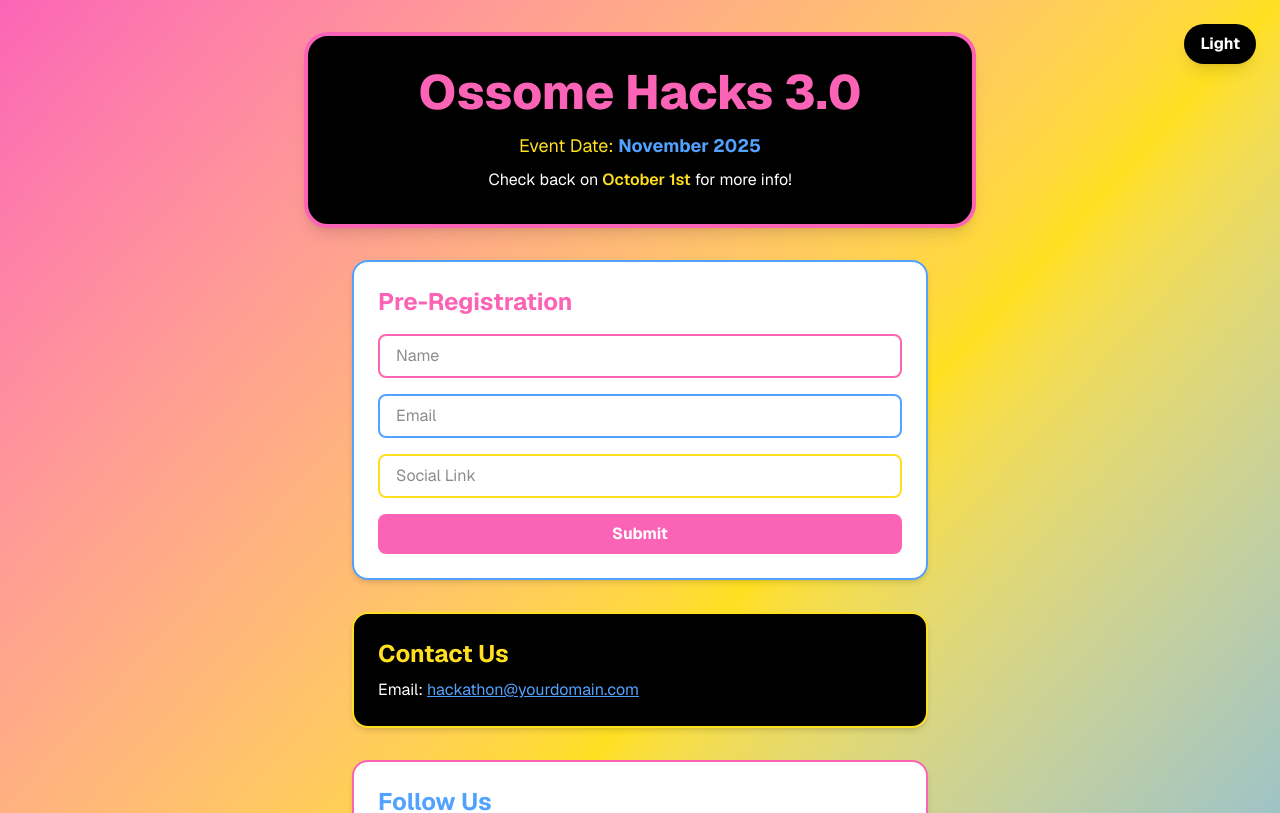
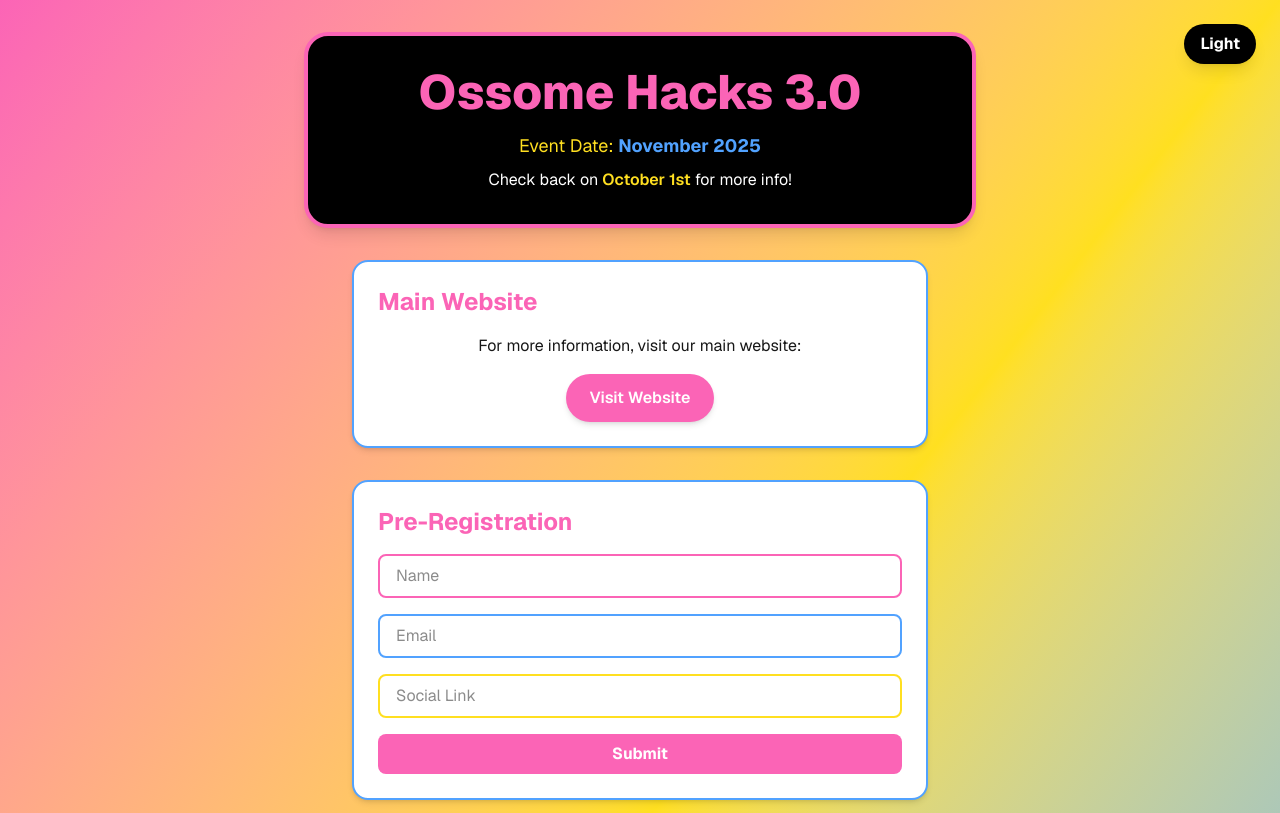
Before and after one commit to Yash-Bharuntia/Placeholder-OS3.0, a Next.js app: page / in a window 1280 px wide. Shown: the top 813 px of the page. Built offline with nearby package versions, Linux system fonts and the light colour scheme.

Commit message:
made some changes

```diff
--- a/app/page.js
+++ b/app/page.js
@@ -62,6 +62,36 @@ export default function Home() {
           Check back on {" "}
           <span className={pick("text-yellow-300 font-semibold", "text-[#f9d423] font-semibold", "text-[#d946ef] font-semibold")}>October 1st</span> for more info!
         </p>
+      </section>
+
+      {/* Main Website Link */}
+      <section
+        className={`w-full max-w-xl rounded-2xl shadow-md p-6 mb-8 border-2 ${pick(
+          "bg-white border-blue-400",
+          "bg-[#0b132b]/70 border-[#7bffb7]",
+          "bg-[#1a0933]/70 border-[#8b5cf6]"
+        )}`}
+      >
+        <h2 className={pick("text-2xl font-bold text-pink-400 mb-4", "text-2xl font-bold text-[#ff6e7f] mb-4", "text-2xl font-bold text-[#d946ef] mb-4")}>
+          Main Website
+        </h2>
+        <p className="text-center">
+          For more information, visit our main website:
+        </p>
+        <div className="flex justify-center">
+          <a
+            href="https://www.githubsrmist.in/"
+            className={pick(
+              "mt-4 px-6 py-3 rounded-full font-semibold shadow-md bg-pink-400 text-white hover:bg-yellow-300 transition-colors",
+              "mt-4 px-6 py-3 rounded-full font-semibold shadow-md bg-[#43cea2] text-black hover:bg-[#f9d423] transition-colors",
+              "mt-4 px-6 py-3 rounded-full font-semibold shadow-md bg-[#8b5cf6] text-white hover:bg-[#d946ef] transition-colors"
+            )}
+            target="_blank"
+            rel="noopener noreferrer"
+          >
+            Visit Website
+          </a>
+        </div>
       </section>
 
       {/* Pre-Registration Form */}
@@ -135,10 +165,10 @@ export default function Home() {
         <p className="text-white">
           Email: {" "}
           <a
-            href="mailto:hackathon@yourdomain.com"
+            href="mailto:community@githubsrmist.edu.tech"
             className={pick("text-blue-400 underline", "text-[#7bffb7] underline", "text-[#c084fc] underline")}
           >
-            hackathon@yourdomain.com
+            community@githubsrmist.edu.tech
           </a>
         </p>
       </section>
@@ -170,7 +200,7 @@ export default function Home() {
             "px-4 py-2 rounded-lg bg-[#0f172a] text-white font-semibold hover:bg-[#7bffb7] transition-colors",
             "px-4 py-2 rounded-lg bg-[#140022] text-white font-semibold hover:bg-[#d946ef] transition-colors"
           )}>GitHub</a>
-          <a href="https://linkedin.com/company/yourpage" className={pick(
+          <a href="https://www.linkedin.com/company/githubsrm/" className={pick(
             "px-4 py-2 rounded-lg bg-yellow-300 text-black font-semibold hover:bg-pink-400 transition-colors",
             "px-4 py-2 rounded-lg bg-[#f9d423] text-black font-semibold hover:bg-[#ff6e7f] transition-colors",
             "px-4 py-2 rounded-lg bg-[#c084fc] text-black font-semibold hover:bg-[#8b5cf6] transition-colors"
@@ -220,8 +250,8 @@ export default function Home() {
         </h2>
         <p className="text-white mb-2">
           Interested in sponsoring? Email us at {" "}
-          <a href="mailto:sponsor@yourdomain.com" className={pick("text-pink-400 underline", "text-[#ff6e7f] underline", "text-[#d946ef] underline")}>
-            sponsor@yourdomain.com
+          <a href="mailto:community@githubsrmist.edu.tech" className={pick("text-pink-400 underline", "text-[#ff6e7f] underline", "text-[#d946ef] underline")}>
+            community@githubsrmist.edu.tech
           </a>
         </p>
         <p className="text-white">
```
